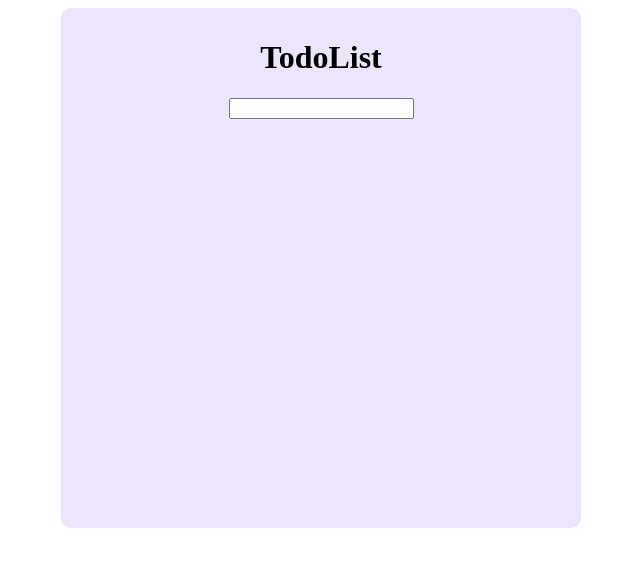
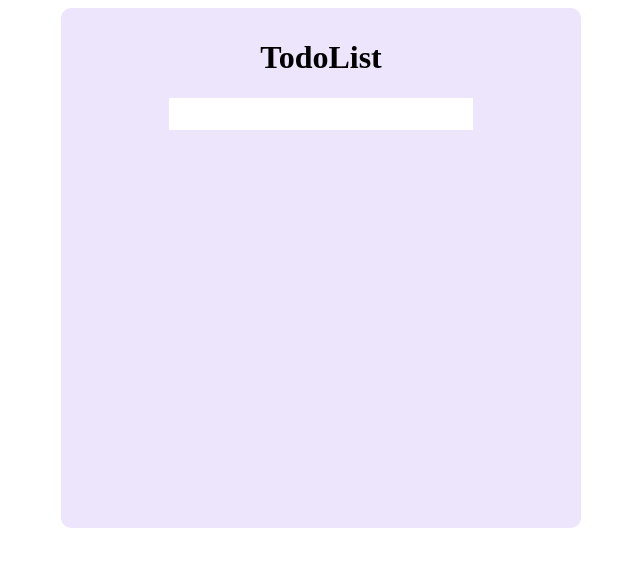
Before and after one commit to okutyann/next-typescript-firebase-Todo, a Next.js app: page / in a window 1280 px wide. Shown: the top 566 px of the page, without its empty margins (319-959 px from the left). Built offline with nearby package versions, Linux system fonts and the light colour scheme.

Commit message:
💄 見た目を整える

```diff
--- a/src/styles/Home.module.css
+++ b/src/styles/Home.module.css
@@ -7,3 +7,17 @@
   padding: 10px;
   border-radius: 10px;
 }
+.ul {
+  list-style-type: none;
+  width: 300px;
+  padding: 20px 0;
+  margin: 0 auto;
+  text-align: left;
+}
+.input {
+  width: 300px;
+  height: 30px;
+  font-size: 18px;
+  outline: 0;
+  border: none;
+}
```
